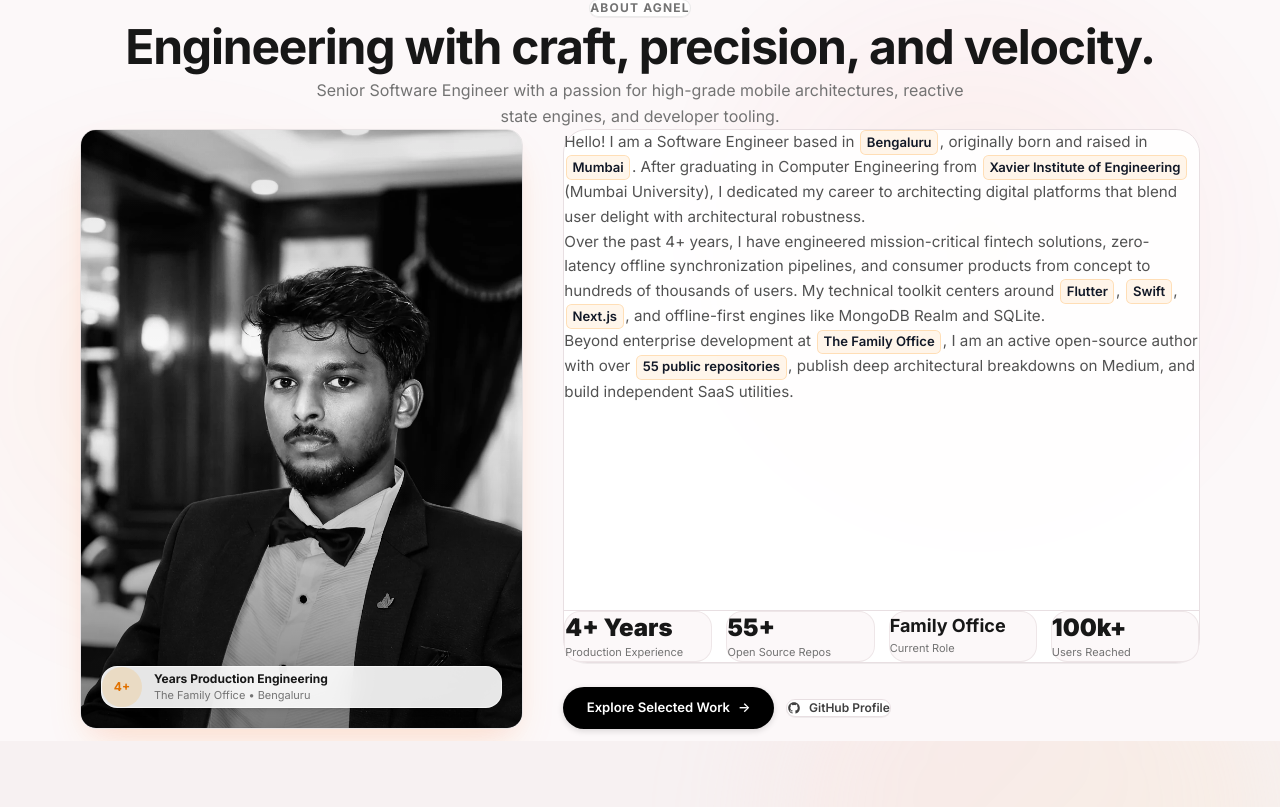
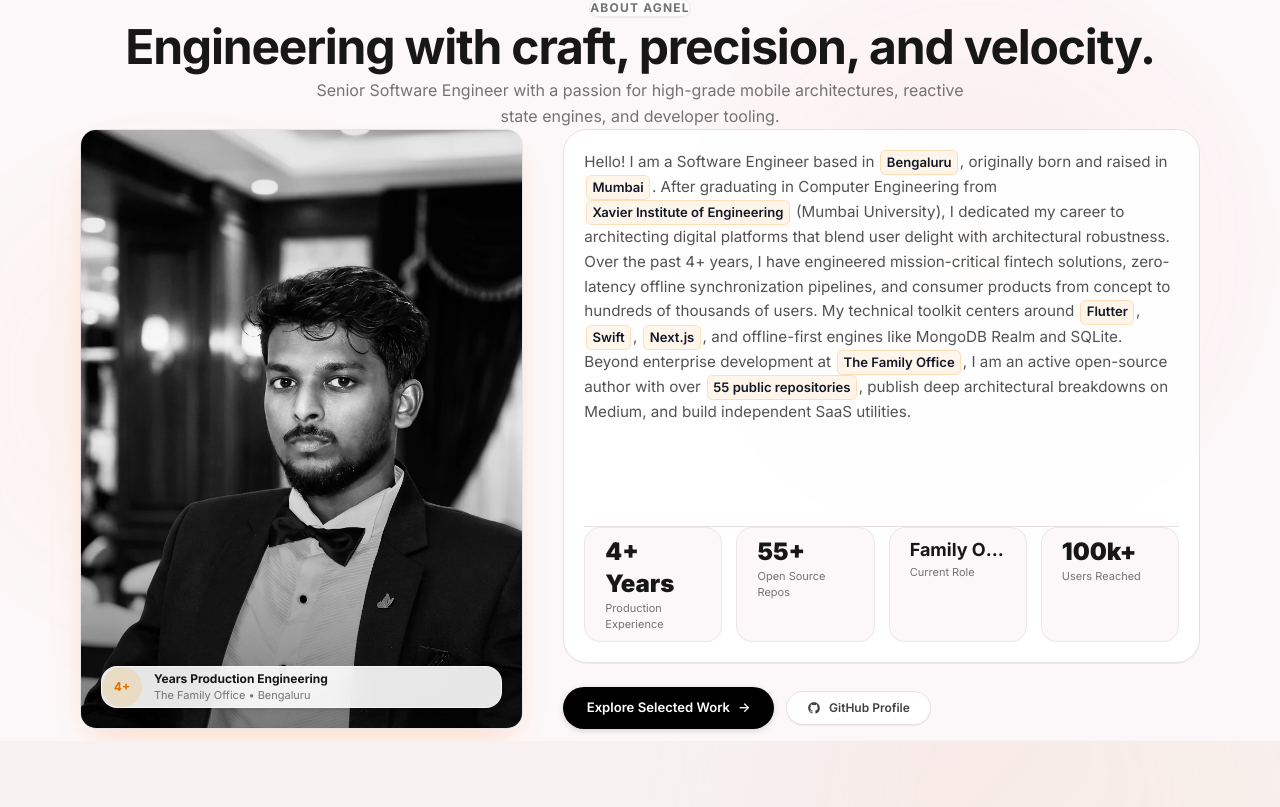
Before and after one commit to AgnelSelvan/AgnelSelvan.github.io, a Next.js app: page / in a window 1280 px wide. Shown: the part 873-1680 px from the top of the page. Built offline with nearby package versions, Linux system fonts and the light colour scheme.

Commit message:
feat: create landing page component with interactive animations and portfolio sections

```diff
--- a/src/app/page.tsx
+++ b/src/app/page.tsx
@@ -803,7 +803,7 @@
 
             {/* Right Column: Narrative Story & Key Highlights */}
             <div className="lg:col-span-7 flex flex-col justify-between gap-6">
-              <div className="p-7 sm:p-8 rounded-3xl bg-white/90 backdrop-blur-sm border border-[#E8DFE2] shadow-2xs flex-1 flex flex-col justify-between">
+              <div className="p-7 sm:p-8 rounded-3xl bg-white/90 backdrop-blur-sm border border-[#E8DFE2] shadow-2xs flex-1 flex flex-col justify-between" style={{ padding: "20px 20px" }}>
                 <div className="space-y-4 text-neutral-600 text-sm sm:text-[0.95rem] leading-relaxed">
                   <p>
                     Hello! I am a Software Engineer based in <span className="inline-highlight-tag">Bengaluru</span>, originally born and raised in <span className="inline-highlight-tag">Mumbai</span>. After graduating in Computer Engineering from <span className="inline-highlight-tag">Xavier Institute of Engineering</span> (Mumbai University), I dedicated my career to architecting digital platforms that blend user delight with architectural robustness.
@@ -818,19 +818,19 @@
 
                 {/* Key Metric Highlights Grid */}
                 <div className="grid grid-cols-2 sm:grid-cols-4 gap-3.5 mt-6 pt-6 border-t border-[#E8DFE2]">
-                  <div className="p-3.5 rounded-2xl bg-[#FCF8F9] border border-[#E8DFE2]/70">
+                  <div className="p-3.5 rounded-2xl bg-[#FCF8F9] border border-[#E8DFE2]/70" style={{ padding: "8px 20px" }}>
                     <div className="text-xl sm:text-2xl font-black text-neutral-900">4+ Years</div>
                     <div className="text-[11px] text-neutral-500 mt-0.5">Production Experience</div>
                   </div>
-                  <div className="p-3.5 rounded-2xl bg-[#FCF8F9] border border-[#E8DFE2]/70">
+                  <div className="p-3.5 rounded-2xl bg-[#FCF8F9] border border-[#E8DFE2]/70" style={{ padding: "8px 20px" }}>
                     <div className="text-xl sm:text-2xl font-black text-neutral-900">55+</div>
                     <div className="text-[11px] text-neutral-500 mt-0.5">Open Source Repos</div>
                   </div>
-                  <div className="p-3.5 rounded-2xl bg-[#FCF8F9] border border-[#E8DFE2]/70">
+                  <div className="p-3.5 rounded-2xl bg-[#FCF8F9] border border-[#E8DFE2]/70" style={{ padding: "8px 20px" }}>
                     <div className="text-base sm:text-lg font-bold text-neutral-900 truncate">Family Office</div>
                     <div className="text-[11px] text-neutral-500 mt-0.5">Current Role</div>
                   </div>
-                  <div className="p-3.5 rounded-2xl bg-[#FCF8F9] border border-[#E8DFE2]/70">
+                  <div className="p-3.5 rounded-2xl bg-[#FCF8F9] border border-[#E8DFE2]/70" style={{ padding: "8px 20px" }}>
                     <div className="text-xl sm:text-2xl font-black text-neutral-900">100k+</div>
                     <div className="text-[11px] text-neutral-500 mt-0.5">Users Reached</div>
                   </div>
@@ -855,6 +855,7 @@
                   className="inline-flex items-center gap-2 px-5 py-2.5 rounded-full text-xs font-semibold bg-white border border-[#E8DFE2] text-neutral-700 hover:bg-neutral-50 transition shadow-2xs cursor-pointer"
                   onMouseEnter={() => setCursorHovered(true)}
                   onMouseLeave={() => setCursorHovered(false)}
+                  style={{ padding: "8px 20px" }}
                 >
                   <GithubIcon className="w-3.5 h-3.5" />
                   <span>GitHub Profile</span>
@@ -899,6 +900,7 @@
                   viewport={{ once: true, margin: '-50px' }}
                   transition={{ duration: 0.6, delay: idx * 0.1 }}
                   className="p-7 sm:p-8 rounded-3xl bg-white/90 backdrop-blur-sm border border-[#E8DFE2] shadow-2xs hover:border-[#fd8d00]/40 hover:shadow-sm transition-all flex flex-col justify-between"
+                  style={{ padding: "8px 20px" }}
                   onMouseEnter={() => setCursorHovered(true)}
                   onMouseLeave={() => setCursorHovered(false)}
                 >
@@ -913,10 +915,11 @@
                       </div>
                     </div>
 
-                    <div className="flex flex-wrap gap-2 pt-2">
+                    <div className="flex flex-wrap gap-2 pt-2" style={{ padding: "10px 0px" }}>
                       {group.items.map((item, itemIdx) => (
                         <span
                           key={itemIdx}
+                          style={{ padding: "4px 10px" }}
                           className="text-xs px-3 py-1.5 rounded-xl bg-neutral-100/80 border border-neutral-200/80 text-neutral-800 font-medium"
                         >
                           {item}
@@ -972,6 +975,7 @@
           <div className="grid grid-cols-1 md:grid-cols-2 gap-6 lg:gap-8">
             {projects.map((proj, idx) => (
               <motion.a
+                style={{ padding: "8px 20px" }}
                 key={idx}
                 href={proj.link}
                 target="_blank"
@@ -986,15 +990,15 @@
               >
                 <div>
                   <div className="flex items-center justify-between mb-4">
-                    <span className="text-[11px] font-bold uppercase tracking-wider text-amber-600 bg-amber-500/10 px-2.5 py-1 rounded-full border border-amber-500/20">
+                    <span className="text-[11px] font-bold uppercase tracking-wider text-amber-600 bg-amber-500/10 px-2.5 py-1 rounded-full border border-amber-500/20" style={{ padding: "8px 20px" }}>
                       {proj.category}
                     </span>
-                    <span className="text-xs px-2.5 py-0.5 rounded-full bg-neutral-100 text-neutral-600 border border-neutral-200 font-medium">
+                    <span className="text-xs px-2.5 py-0.5 rounded-full bg-neutral-100 text-neutral-600 border border-neutral-200 font-medium" style={{ padding: "8px 20px" }}>
                       {proj.stats}
                     </span>
                   </div>
 
-                  <h3 className="text-xl font-bold text-neutral-900 group-hover:text-amber-600 transition-colors flex items-center justify-between">
+                  <h3 className="text-xl font-bold text-neutral-900 group-hover:text-amber-600 transition-colors flex items-center justify-between" style={{ padding: "8px 0px" }}>
                     <span>{proj.title}</span>
                     <ExternalLink className="w-4 h-4 text-neutral-400 group-hover:text-neutral-900 transition-colors shrink-0 ml-2" />
                   </h3>
@@ -1004,7 +1008,7 @@
                   </p>
                 </div>
 
-                <div className="mt-6 pt-4 border-t border-neutral-100 flex items-center justify-between text-xs font-semibold text-neutral-500 group-hover:text-neutral-900">
+                <div className="mt-6 pt-4 border-t border-neutral-100 flex items-center justify-between text-xs font-semibold text-neutral-500 group-hover:text-neutral-900" style={{ padding: "8px 0px" }}>
                   <span>View Repository &amp; Code</span>
                   <span className="text-neutral-900 group-hover:translate-x-1 transition-transform">&rarr;</span>
                 </div>
@@ -1024,7 +1028,7 @@
           {/* Section Header */}
           <div className="flex flex-col sm:flex-row sm:items-end justify-between gap-4 mb-12">
             <div>
-              <span className="text-xs font-bold tracking-widest text-neutral-500 uppercase px-3.5 py-1.5 rounded-full bg-white/80 border border-neutral-200/80 shadow-2xs mb-3.5 inline-block">
+              <span className="text-xs font-bold tracking-widest text-neutral-500 uppercase px-3.5 py-1.5 rounded-full bg-white/80 border border-neutral-200/80 shadow-2xs mb-3.5 inline-block" style={{ padding: "8px 20px" }}>
                 PUBLICATIONS &amp; WRITING
               </span>
               <h2 className="text-3xl sm:text-4xl md:text-5xl font-bold tracking-tight text-neutral-900 leading-tight">
@@ -1057,6 +1061,7 @@
                 className="group p-5 sm:p-6 rounded-2xl bg-white/90 backdrop-blur-sm border border-[#E8DFE2] hover:border-neutral-400 hover:shadow-xs transition-all flex items-center justify-between gap-4 cursor-pointer"
                 onMouseEnter={() => setCursorHovered(true)}
                 onMouseLeave={() => setCursorHovered(false)}
+                style={{ padding: "8px 20px", margin: "8px 0px" }}
               >
                 <div className="flex items-center gap-3.5">
                   <div className="w-10 h-10 rounded-xl bg-amber-500/10 text-amber-600 flex items-center justify-center shrink-0">
@@ -1099,6 +1104,7 @@
               className="w-full sm:w-auto inline-flex items-center justify-center gap-2 px-7 py-3.5 rounded-full text-xs sm:text-sm font-bold bg-neutral-900 text-white hover:bg-neutral-800 transition-all shadow-md cursor-pointer"
               onMouseEnter={() => setCursorHovered(true)}
               onMouseLeave={() => setCursorHovered(false)}
+              style={{ padding: "8px 20px" }}
             >
               <Mail className="w-4 h-4" />
               <span>agnelselvan007@gmail.com</span>
@@ -1109,6 +1115,7 @@
               rel="noopener noreferrer"
               className="w-full sm:w-auto inline-flex items-center justify-center gap-2 px-7 py-3.5 rounded-full text-xs sm:text-sm font-semibold bg-emerald-500/10 hover:bg-emerald-500/20 border border-emerald-500/30 text-emerald-800 transition-all cursor-pointer shadow-2xs"
               onMouseEnter={() => setCursorHovered(true)}
+              style={{ padding: "8px 20px" }}
               onMouseLeave={() => setCursorHovered(false)}
             >
               <MessageCircle className="w-4 h-4 text-emerald-600" />
@@ -1119,6 +1126,7 @@
               className="w-full sm:w-auto inline-flex items-center justify-center gap-2 px-7 py-3.5 rounded-full text-xs sm:text-sm font-semibold bg-white border border-[#E8DFE2] text-neutral-800 hover:bg-neutral-50 transition-all cursor-pointer shadow-2xs"
               onMouseEnter={() => setCursorHovered(true)}
               onMouseLeave={() => setCursorHovered(false)}
+              style={{ padding: "8px 20px" }}
             >
               <Phone className="w-4 h-4 text-neutral-600" />
               <span>+91 91678 77725</span>
@@ -1134,6 +1142,7 @@
               className="w-12 h-12 rounded-full border border-neutral-200/90 bg-white text-neutral-700 hover:text-neutral-900 hover:border-neutral-400 hover:bg-neutral-50 flex items-center justify-center transition shadow-2xs cursor-pointer hover:scale-105"
               onMouseEnter={() => setCursorHovered(true)}
               onMouseLeave={() => setCursorHovered(false)}
+
             >
               <GithubIcon className="w-5 h-5" />
             </a>
```
